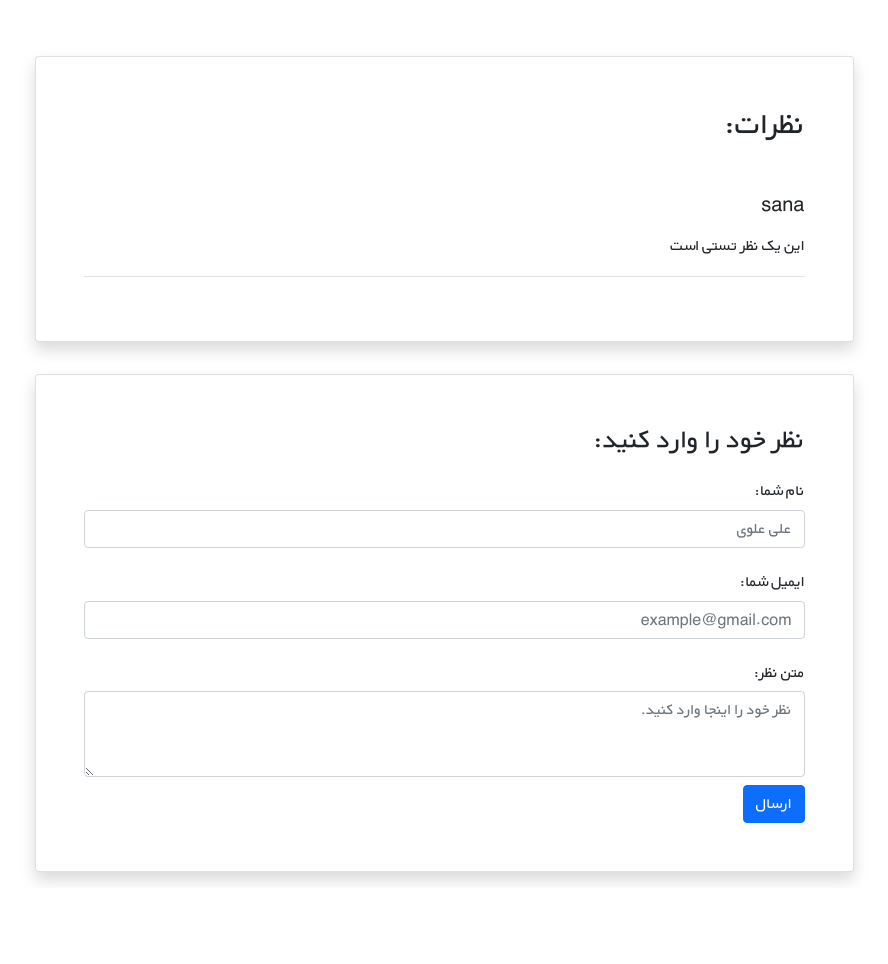
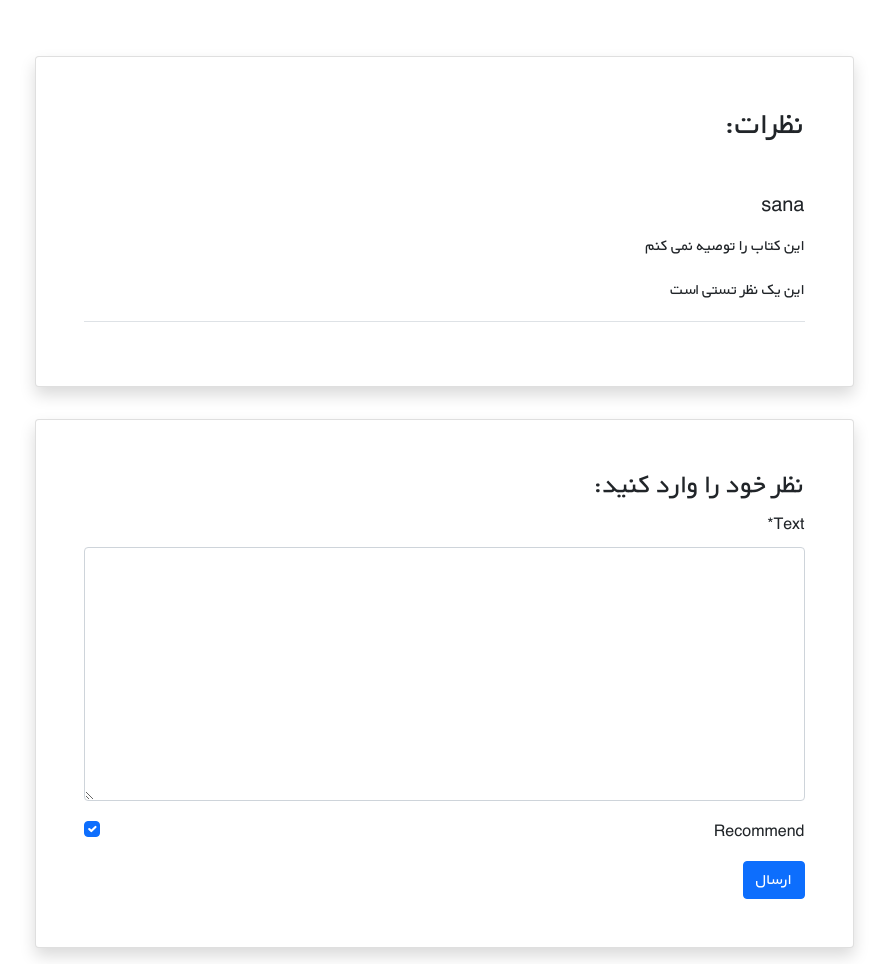
Before and after one commit to sanarezaei/django_course_bookstore, a Django app: page /books/6/ in a window 1280 px wide. Shown: the part 4742-5706 px from the top of the page, without its empty margins (196-1084 px from the left). Before the commit the page ends 5625 px from the top, so only its background shows below. Run offline with Django 5.2, Linux system fonts and the light colour scheme; data comes from the database, SQL or seed files in the repository; both versions use the stored data as it was after the commit; some libraries are stand-ins or nearby versions.

Commit message:
add comment form to derail view

```diff
--- a/books/admin.py
+++ b/books/admin.py
@@ -4,7 +4,7 @@ from .models import Book, Comment
 
 @admin.register(Comment)
 class CommentAdmin(admin.ModelAdmin):
-    list_display = ('user', 'book', 'text', 'datetime_created')
+    list_display = ('user', 'book', 'text', 'datetime_created', 'recommend', 'is_active', )
 
 
 # admin.site.register(Comment)
--- /dev/null
+++ b/books/forms.py
@@ -0,0 +1,7 @@
+from django import forms
+from .models import Comment
+
+class CommentForm(forms.ModelForm):
+    class Meta:
+        model = Comment
+        fields = ('text', 'recommend', )
--- a/books/models.py
+++ b/books/models.py
@@ -20,6 +20,8 @@ class Comment(models.Model):
     book = models.ForeignKey(Book, on_delete=models.CASCADE, related_name="comments")
     text = models.TextField()
     datetime_created = models.DateTimeField(auto_now_add=True)
+    is_active = models.BooleanField(default=True)
+    recommend = models.BooleanField(default=True)
 
     def __str__(self):
         return self.text
--- a/books/templates/books/book_detail.html
+++ b/books/templates/books/book_detail.html
@@ -1,4 +1,6 @@
 {% extends "_base.html" %}
+
+{% load crispy_forms_tags %}
 
 {% block page_title %}
     جزئیات کتاب: {{ book.titl|capfirst }}
@@ -47,10 +49,17 @@
                     <div class="card shadow my-3 p-5 w-sm-75 w-100">
                         <h2 class="mb-5">نظرات:</h2>
                         {% for comment in comments %}
-                            <div class="border-bottom mb-3">
-                                <h5 class="mb-3">{{ comment.user.username }}</h5>
-                                <p>{{ comment.text|linebreaks }}</p>
-                            </div>
+                            {% if comment.is_active %}
+                                <div class="border-bottom mb-3">
+                                    <h5 class="mb-3">{{ comment.user.username }}</h5>
+                                    {% if comment.reccomend %}
+                                        <p>این کتاب را توصیه می کنم</p>
+                                    {% else %}
+                                        <p>این کتاب را توصیه نمی کنم</p>
+                                    {% endif %}
+                                    <p>{{ comment.text|linebreaks }}</p>
+                                </div>
+                            {% endif %}
                         {% endfor %}
                     </div>
                 </div>
@@ -59,19 +68,8 @@
                     <div class="card shadow my-3 p-5 w-sm-75 w-100">
                         <h3>نظر خود را وارد کنید:</h3>
                         <form method="POST">
-                            <div class="form-group py-2">
-                                <label class="py-1" for="author_name">نام شما:</label>
-                                <input type="text" class="form-control" placeholder="علی علوی" name="author_name">
-                            </div>
-                            <div class="form-group py-2">
-                                <label class="py-1" for="email">ایمیل شما:</label>
-                                <input type="email" class="form-control" placeholder="example@gmail.com" name="email">
-                            </div>
-                            <div class="form-group py-2">
-                                <label class="py-1" for="comment_text">متن نظر:</label>
-                                <textarea class="form-control" name="text" rows="3"
-                                        placeholder="نظر خود را اینجا وارد کنید."></textarea>
-                            </div>
+                            {% csrf_token %}
+                            {{ comment_form|crispy }}
                             <button type="submit" class="btn btn-primary">ارسال</button>
                         </form>
                     </div>
--- a/books/views.py
+++ b/books/views.py
@@ -4,6 +4,7 @@ from .models import Book
 from django.urls import reverse_lazy
 from django.views.generic.edit import DeleteView
 from django.shortcuts import get_object_or_404
+from .forms import CommentForm
 
 
 class BookListView(generic.ListView):
@@ -19,8 +20,21 @@ class BookListView(generic.ListView):
 def book_detail_view(request, pk):
     book = get_object_or_404(Book, pk=pk)
     book_comments = book.comments.all()
-    return render(request, 'books/book_detail.html', {'comments': book_comments, 'book': book})
 
+    if request.method == 'POST':
+        comment_form = CommentForm(request.POST)
+        if comment_form.is_valid:
+            new_comment = comment_form.save(commit=False)
+            new_comment.book = book
+            new_comment.user = request.user
+            new_comment.save()
+            comment_form = CommentForm()
+    else:
+        comment_form = CommentForm
+
+    return render(request, 'books/book_detail.html', {
+        'comments': book_comments,
+        'book': book, 'comment_form': comment_form})
 class BookCreateView(generic.CreateView):
     model = Book
     fields = ['title', 'author', 'description', 'price', 'cover', ]
```
Also changed, not shown: books/migrations/0005_comment_is_active_comment_recommend.py (added), db.sqlite3.
